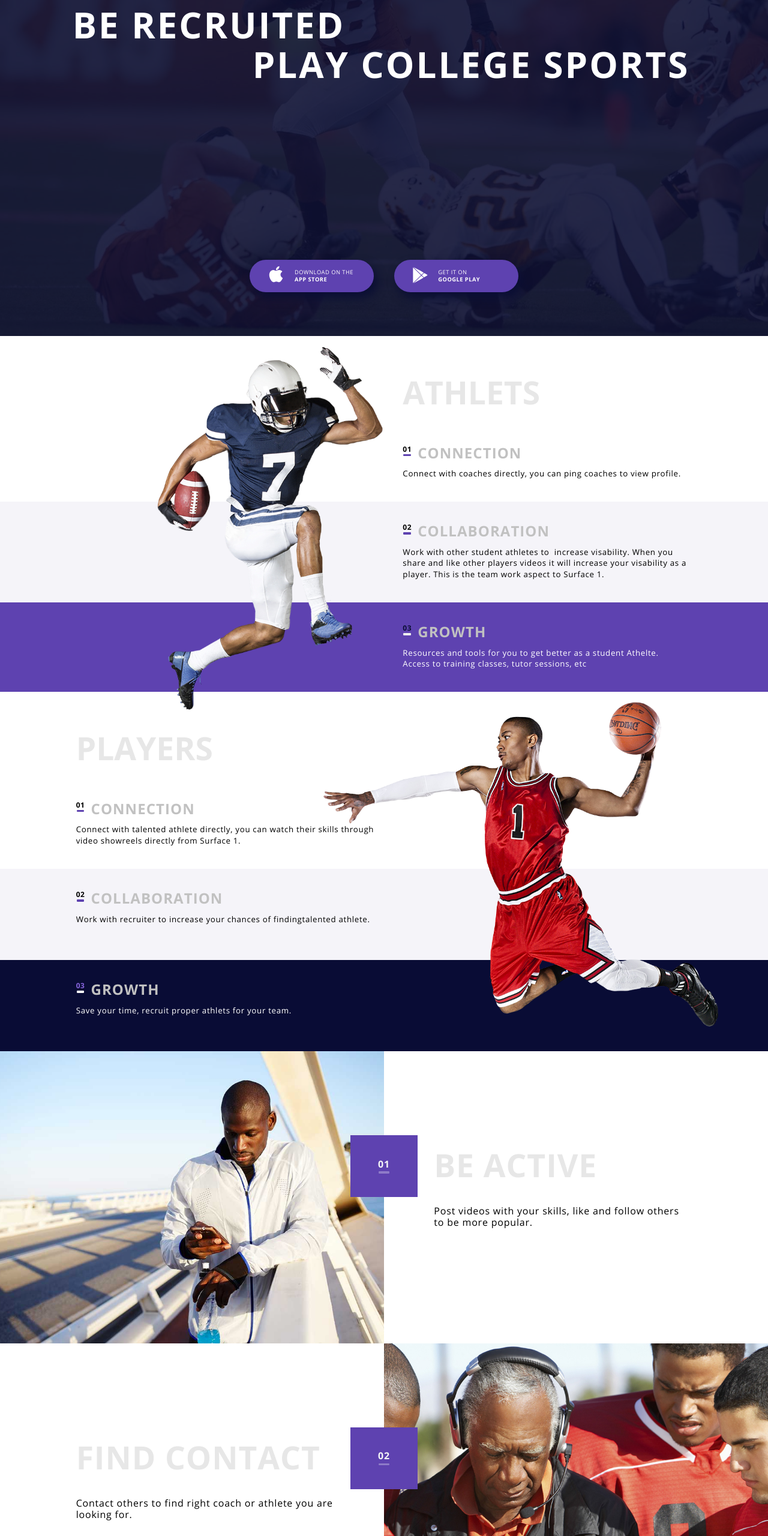
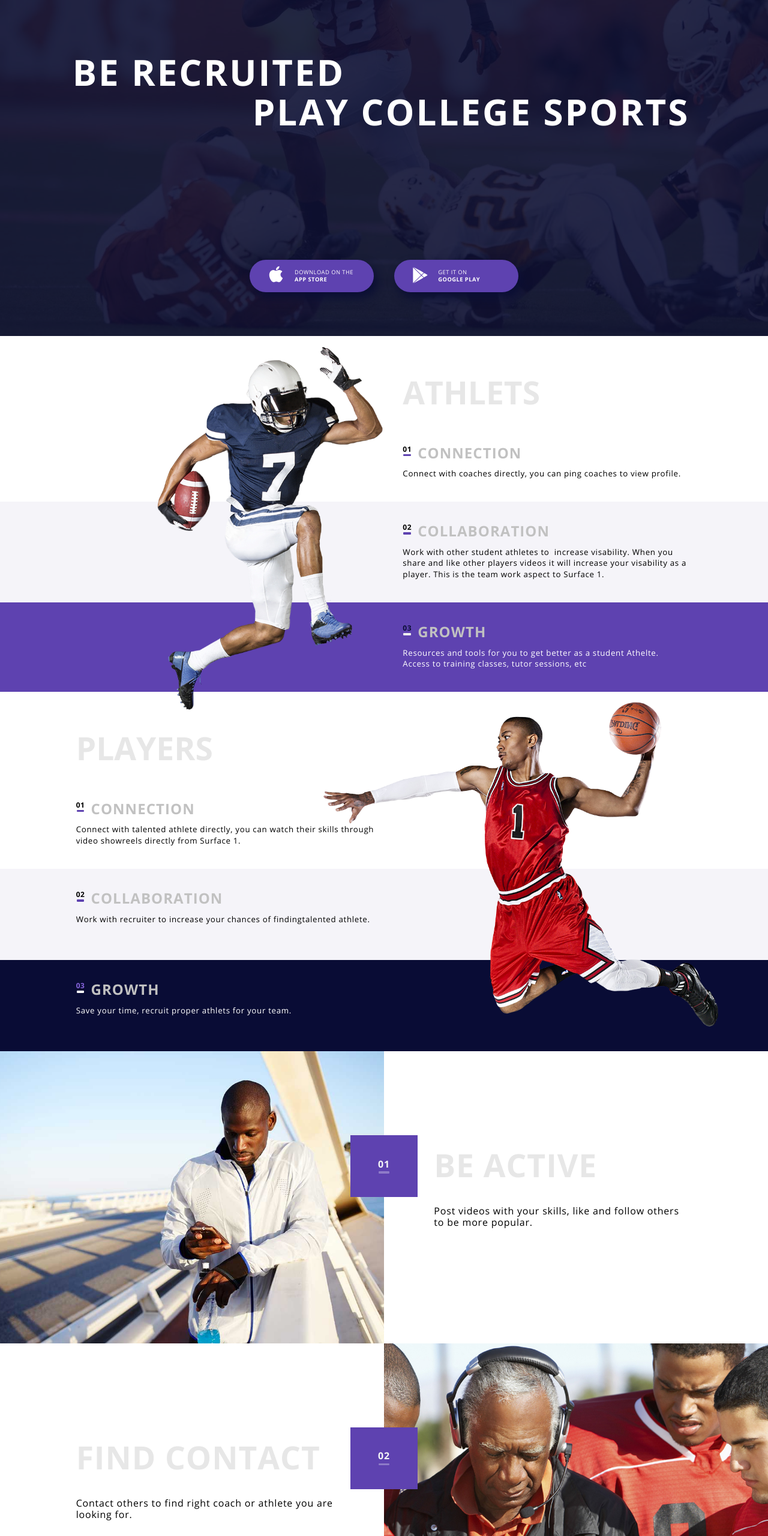
Before and after one commit to vapanov/2020-07-MQ25-DIPLOMA, a plain HTML site: page index.html in a window 1280 px wide. Shown: the part 240-2800 px from the top of the page at 60% size. Drawn offline with Linux system fonts and the light colour scheme; files whose address does not match are found by name.

Commit message:
финалим

```diff
--- a/css/style.css
+++ b/css/style.css
@@ -805,6 +805,7 @@ html, body {
     @media (orientation: landscape) {
       .header__subtitle-box {
         padding: 3rem 4.2rem 3rem;
+        margin-top: auto;
       }
       /*ограничил фотографии по высоте,
       чтобы в ландшафте не тренировать большой палец*/
@@ -849,10 +850,9 @@ html, body {
       /*flex-grow: 2;*/
     }
     .header__subtitle-box {
-/*      padding: 3rem 0rem 3rem;
-      flex-grow: 2;*/
 /*      padding: 27.2rem 0rem 20.6rem;*/
-      padding: 27.2rem 0rem 5rem;
+      padding: 8.2rem 0rem 1rem;
+      margin-top: auto;
       margin-bottom: auto;
     }
     .header__subtitle_1st-line {
@@ -1071,12 +1071,13 @@ html, body {
       display: flex;
     }
     .action__picture {
-      width: 100%;
+      object-fit: cover;
+      width: 96rem;
+      height: 73rem;
+/*      width: 100%; 'эта схема почему-то рассыпается на ширине 2000<'
       height: 100%;
-      object-fit: cover;
-      min-height: 100%
-/*      width: 96rem;*/
-/*      height: 73rem;*/
+      min-height: 100%;
+      min-width: 100%;*/
     }
     .actions__num-block {
       width: 16.8rem;
@@ -1131,7 +1132,7 @@ html, body {
       background-repeat: no-repeat;
       background-position: center;
       background-size: cover;
-      padding: 22.9rem 20rem 5.2rem;
+      padding: 23.8541667vh 20rem 5.4166667vh;
       display: -webkit-flex;
       display: -moz-flex;
       display: -ms-flex;
@@ -1175,9 +1176,11 @@ html, body {
     .footer__subtitle {
       font-size: 3rem;
       text-align: left;
+      padding-left: 0.5rem;
     }
     .footer__text-logo {
       padding-top: 21rem;
     }
+
   /*конец футера*/
 }
```
